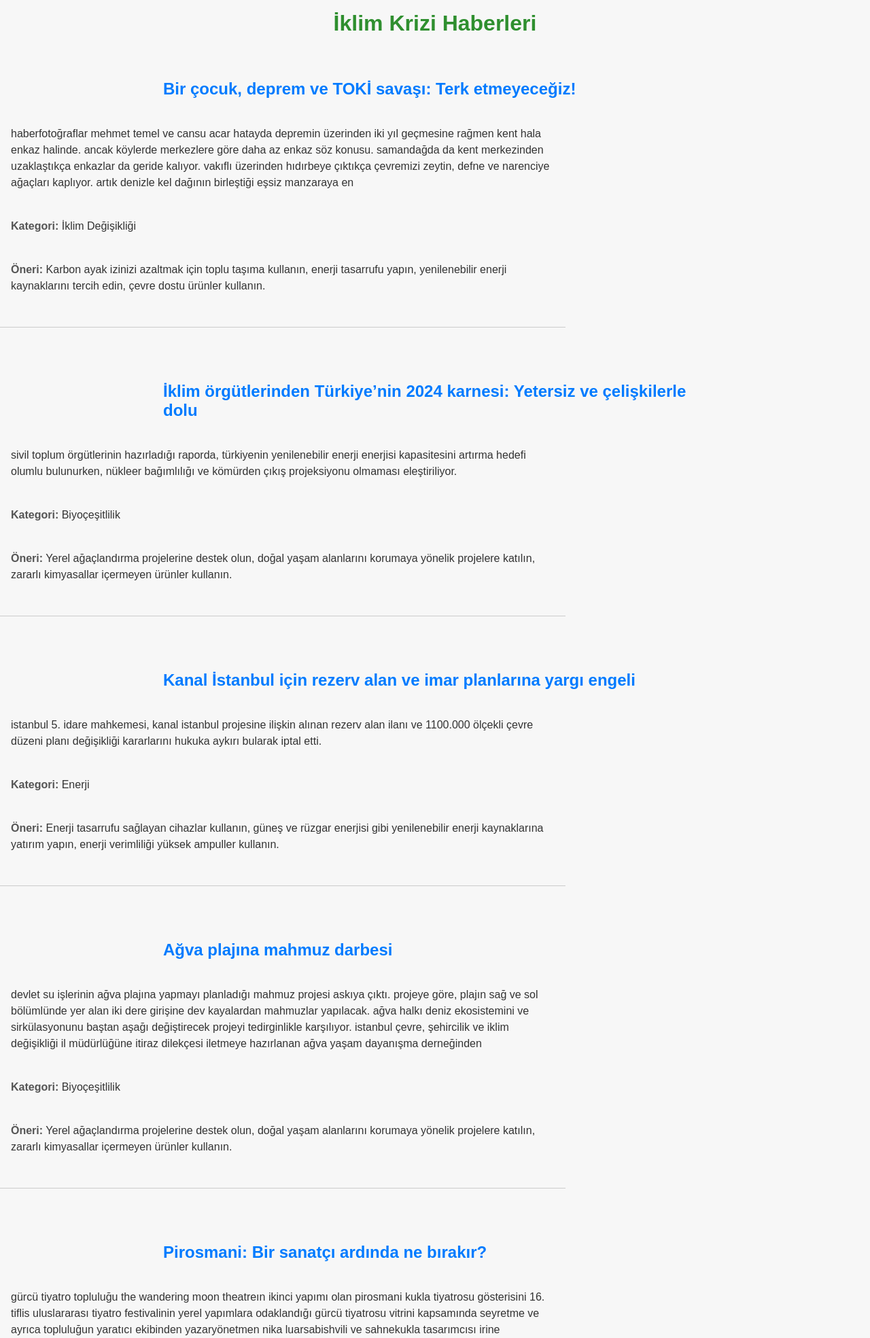
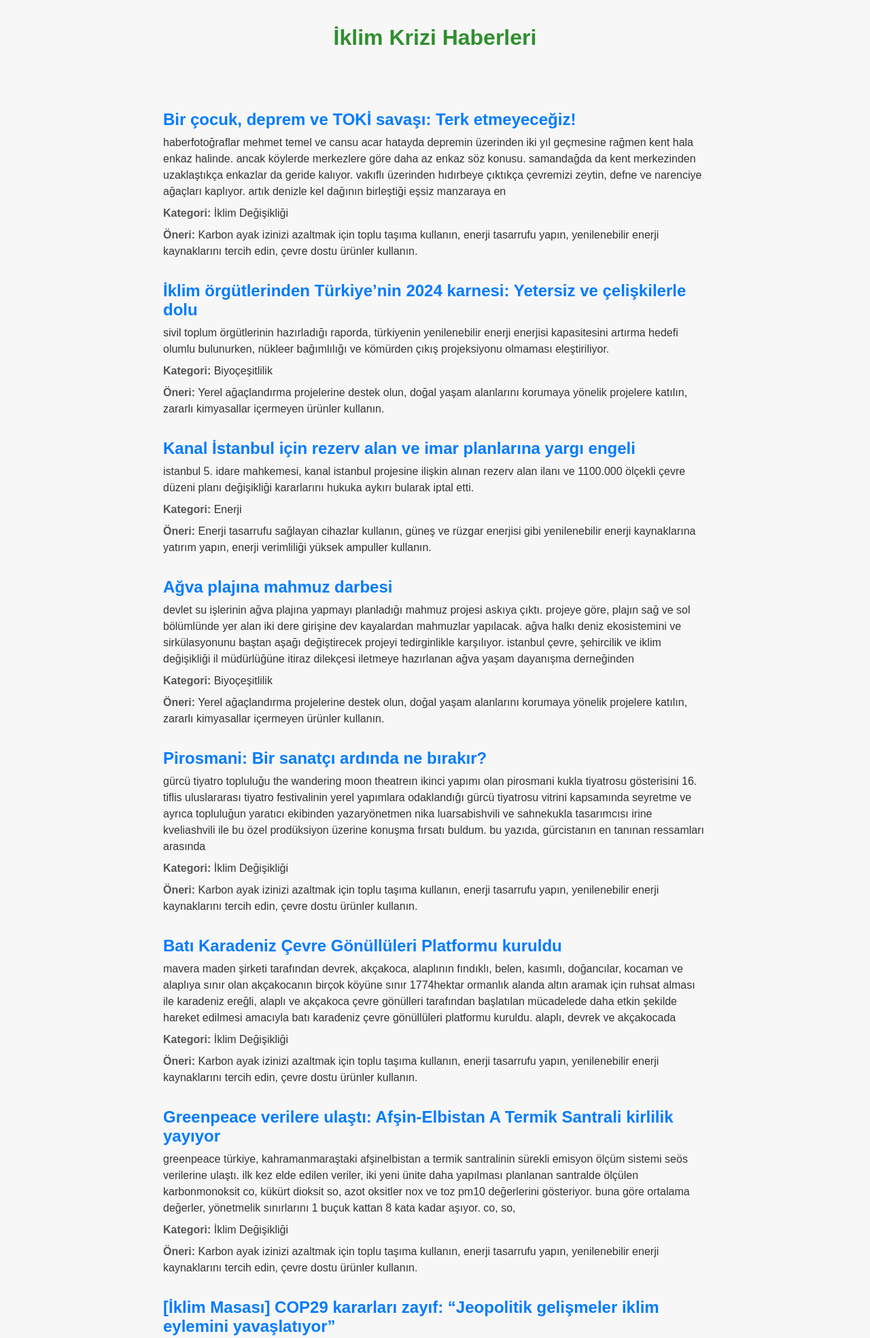
Before and after one commit to MehmetBegun/AI-Based-Action-Recommender-for-Climate-Crisis, a Flask app: page / in a window 1280 px wide. Shown: the top 1969 px of the page at 68% size. Run offline with Flask 3, Linux system fonts and the light colour scheme; data comes from the database, SQL or seed files in the repository; parts of the project's set-up code (start-up, migrations or seed data) failed here and were passed over.

Commit message:
index.html güncelleme

```diff
--- a/templates/index.html
+++ b/templates/index.html
@@ -1,23 +1,35 @@
 <!DOCTYPE html>
-<html>
+<html lang="tr">
 <head>
     <meta charset="UTF-8">
     <title>İklim Krizi Haberleri</title>
+    <link href="https://fonts.googleapis.com/css?family=Roboto:400,700&display=swap" rel="stylesheet">
     <link rel="stylesheet" href="{{ url_for('static', filename='styles.css') }}">
 </head>
 <body>
+    <header>
         <h1>İklim Krizi Haberleri</h1>
-
+    </header>
+    <main>
         {% if articles %}
+            <div class="articles-container">
                 {% for article in articles %}
+                    <article class="card">
+                        <header>
                             <h2><a href="{{ article.link }}" target="_blank">{{ article.title }}</a></h2>
+                        </header>
                         <p>{{ article.summary }}</p>
                         <p><strong>Kategori:</strong> {{ article.category }}</p>
                         <p><strong>Öneri:</strong> {{ article.suggestion }}</p>
-            <hr>
+                    </article>
                 {% endfor %}
+            </div>
         {% else %}
             <p>Gösterilecek haber bulunamadı.</p>
         {% endif %}
+    </main>
+    <footer>
+        <p>&copy; 2025 İklim Krizi Haberleri</p>
+    </footer>
 </body>
 </html>
```
Lines whose indentation alone changed are shown as unchanged.
